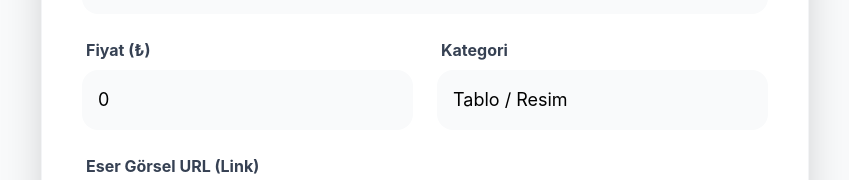
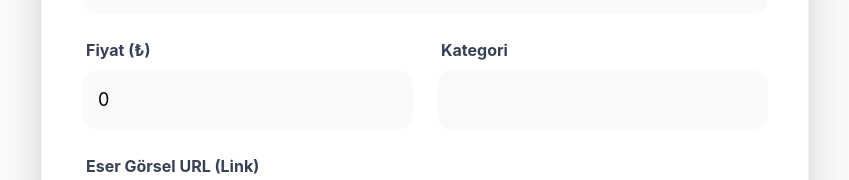
Before and after one commit to asude2/SanatGalerisi, a Vue app: page /add-artwork in a window 1280 px wide. Shown: the part 367-547 px from the top of the page, without its empty margins (215-1064 px from the left). Built offline with nearby package versions, Linux system fonts and the light colour scheme; sample sign-in values are in the browser's storage.

Commit message:
anasayfada eser filtreleme artık yapılabilir

```diff
--- a/src/views/AddArtwork.vue
+++ b/src/views/AddArtwork.vue
@@ -39,10 +39,11 @@
               v-model="artwork.category"
               class="w-full p-4 bg-gray-50 border-none rounded-2xl focus:ring-4 focus:ring-green-50 transition-all text-lg appearance-none"
             >
-              <option value="Tablo">Tablo / Resim</option>
-              <option value="Heykel">Heykel</option>
-              <option value="Dijital">Dijital Sanat</option>
-              <option value="Fotograf">Fotoğraf</option>
+            <option value="Manzara">Manzara</option>
+            <option value="Rönesans">Rönesans</option>
+            <option value="Realizm">Realizm</option>
+            <option value="Natürmort">Natürmort</option>
+            <option value="Modern Sanat">Modern Sanat</option>
             </select>
           </div>
         </div>
--- a/src/views/HomeView.vue
+++ b/src/views/HomeView.vue
@@ -130,24 +130,16 @@ const userName = ref('Misafir')
 const userRole = ref('')
 const artworks = ref([])
 const searchQuery = ref('')
-const categories = ref([])
 const selectedCategory = ref(null)
 const showCategories = ref(false)
 
-// API'den eserleri çek
+const categories = ref(['Manzara', 'Rönesans', 'Realizm', 'Natürmort', 'Modern Sanat'])
+
+
 const fetchArtworks = async () => {
   try {
     const response = await axios.get('http://localhost:8080/artworks')
     artworks.value = response.data || []
-
-    // Debug: Backend'den ne geliyor gör
-    console.log("Backend Verisi:", artworks.value);
-
-    // Benzersiz kategorileri al ve boş olanları temizle
-    const uniqueCategories = [...new Set(artworks.value.map(a => a.category).filter(c => c && c.trim() !== ""))]
-    categories.value = uniqueCategories.sort()
-
-    console.log("İşlenmiş Kategoriler:", categories.value);
   } catch (error) {
     console.error("Eserler yüklenirken bir hata oluştu:", error)
   }
```
Also changed, not shown: 1 other file (tests, documents, lock files or other folders).
